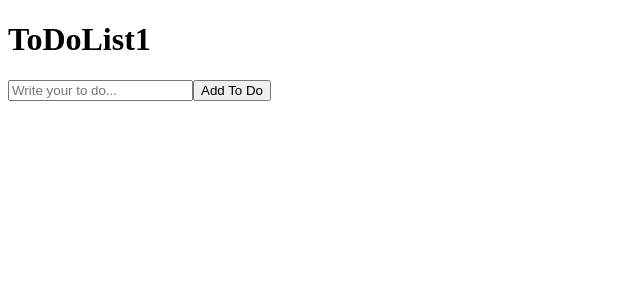
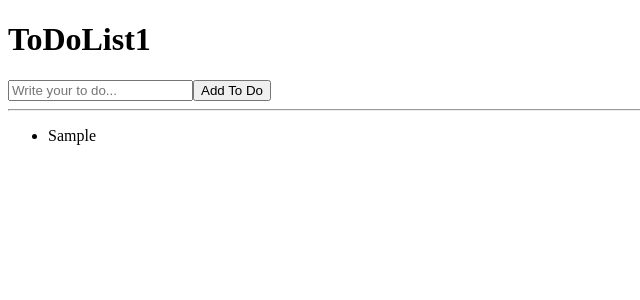
Before and after one commit to JHKIMS/react_movie_start, a React (Create React App) app: page / in a window 1280 px wide. Both pictures are taken after typing "Sample" into the empty fields and a click on the button "Add To Do". Shown: the top 300 px of the page, without its empty margins (0-640 px from the left). Built offline with nearby package versions, Linux system fonts and the light colour scheme.

Commit message:
ReactStart : ToDo완성

```diff
--- a/src/App.js
+++ b/src/App.js
@@ -79,6 +79,12 @@ function App(){
                 <input onChange={onChange} value={toDo} type="text" placeholder="Write your to do..."/>
                 <button>Add To Do</button>
             </form>
+
+            <hr />
+            <ul>
+             {toDos.map((item, index)=>(
+                    <li key={index}>{item}</li>))}
+            </ul>
            </div>
 }
 
```
